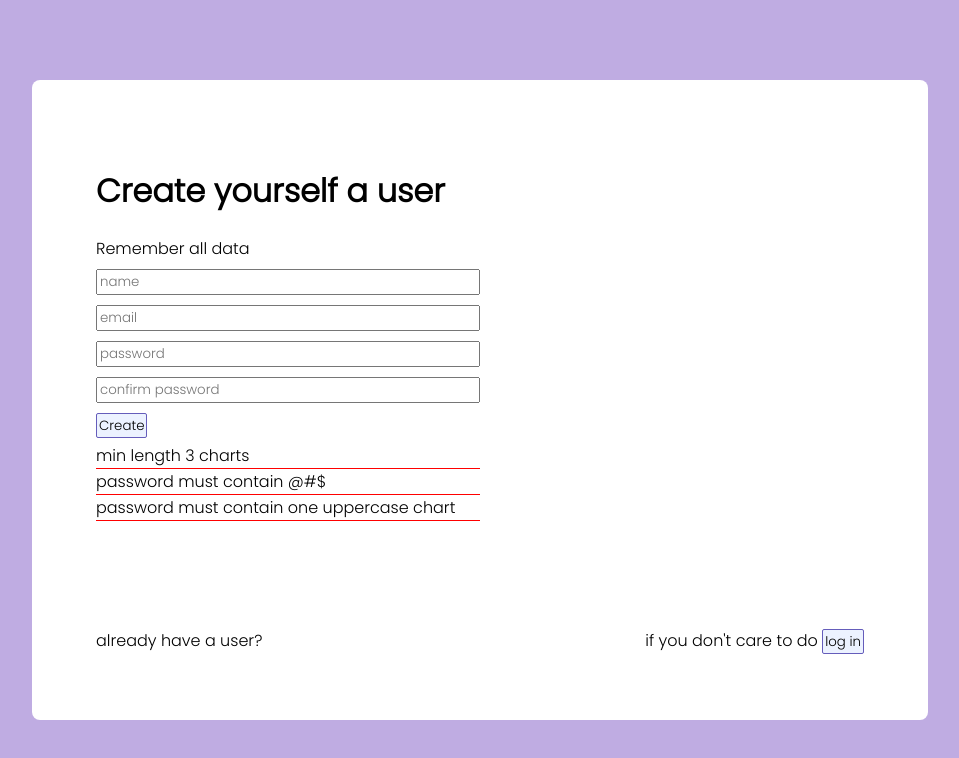
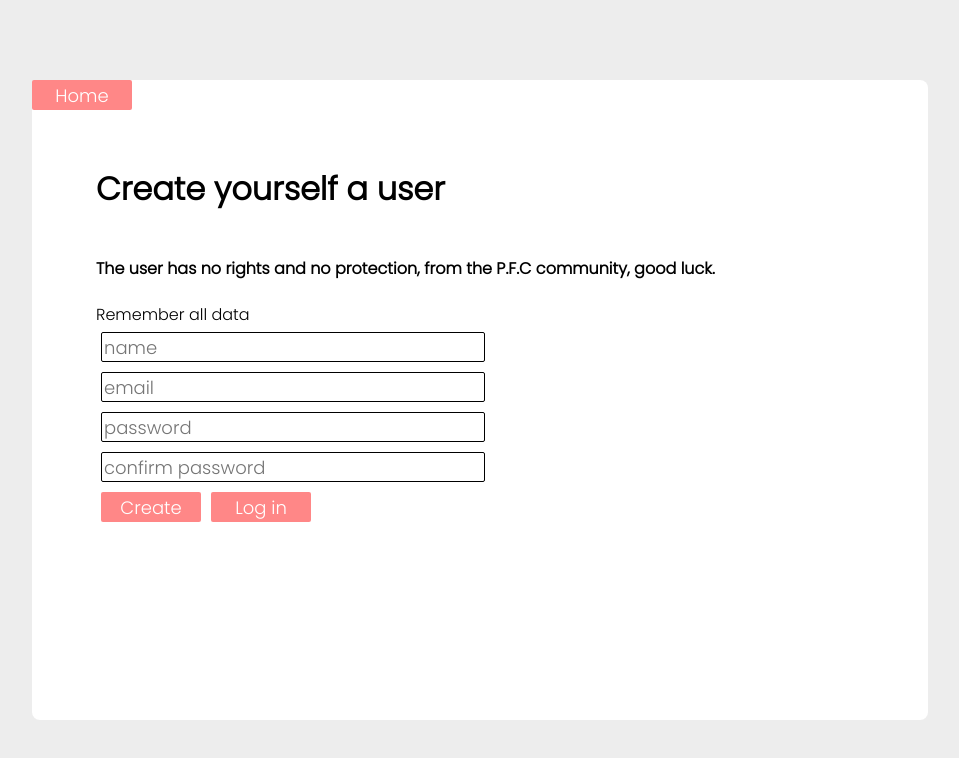
Before and after one commit to RomanKrutarchuk/PFC, a Vue app: page /create in a window 1280 px wide. Shown: the top 758 px of the page, without its empty margins (160-1119 px from the left). Built offline with nearby package versions, Linux system fonts and the light colour scheme.

Commit message:
create styles

```diff
--- a/src/components/CreateFormComponent.vue
+++ b/src/components/CreateFormComponent.vue
@@ -1,37 +1,32 @@
 <template>
   <div class="main">
     <div class="mainCount">
+      <my-return-button @click="$router.push('/')">Home</my-return-button>
       <div class="hero">
         <h1>Create yourself a user</h1>
+        <h4>
+          The user has no rights and no protection, from the P.F.C community,
+          good luck.
+        </h4>
         <span>Remember all data</span>
       </div>
       <div class="body">
         <div class="reg">
-          <input type="text" placeholder="name" v-model="form.name" />
-          <input type="text" placeholder="email" v-model="form.email" />
-          <input type="text" placeholder="password" v-model="form.password" />
-          <input
-            type="text"
-            placeholder="confirm password"
+          <my-input :placeholder="'name'" v-model="form.name" />
+          <my-input :placeholder="'email'" v-model="form.email" />
+          <my-input :placeholder="'password'" v-model="form.password" />
+          <my-input
+            :placeholder="'confirm password'"
             v-model="form.confirmPassword"
           />
-          <button @click="createUser()">Create</button>
-        </div>
-        <div class="standarts">
-          <span class="danger" v-for="standart in registrationStandarts">
-            {{ standart.name }}
-          </span>
+          <div class="regBottom">
+            <my-button @click="createUser()">Create</my-button>
+            <my-button @click="$router.push('/auth')">Log in</my-button>
+          </div>
         </div>
       </div>
       <div id="errors">
         <span v-if="error != ''">Attention: {{ error }}</span>
-      </div>
-      <div class="bottom">
-        <span>already have a user?</span>
-        <div>
-          <span>if you don't care to do </span>
-          <button @click="$router.push('/auth')">log in</button>
-        </div>
       </div>
     </div>
   </div>
@@ -51,11 +46,6 @@
         password: "",
         confirmPassword: "",
       },
-      registrationStandarts: [
-        { name: "min length 3 charts", completed: false },
-        { name: "password must contain @#$", completed: false },
-        { name: "password must contain one uppercase chart", completed: false },
-      ],
     };
   },
   methods: {
@@ -74,7 +64,7 @@
             password: this.form.password,
           };
           await axios
-            .post(URL.api_url+"/users/create", user)
+            .post(URL.api_url + "/users/create", user)
             .then((res) => {
               console.log(`CreateFrom.CreateUser ${user.name}`);
               this.$router.push("/auth");
@@ -96,7 +86,7 @@
 <!-- Add "scoped" attribute to limit CSS to this component only -->
 <style scoped>
 .main {
-  background-color: rgb(191, 172, 226);
+  background-color: rgb(237, 237, 237);
 }
 .mainCount {
   width: 70%;
@@ -107,6 +97,7 @@
   background-color: rgb(255, 255, 255);
   padding: 5%;
   border-radius: 8px;
+  position: relative;
 }
 .hero {
   height: max-content;
@@ -123,16 +114,9 @@
   flex: 1;
   display: flex;
   flex-direction: column;
-  justify-content: space-around;
 }
-.standarts {
-  flex: 1;
+.regBottom {
   display: flex;
-  flex-direction: column;
-}
-.bottom {
-  height: max-content;
-  display: flex;
-  justify-content: space-between;
+  flex-direction: row;
 }
 </style>
--- a/src/templates/MyButton.vue
+++ b/src/templates/MyButton.vue
@@ -22,10 +22,11 @@
 }
 .my-button{
 width: 100px;
-height: 50px;
+height: 30px;
 background-color: rgb(255, 135, 135);
 color: rgb(255, 255, 255);
 font-size: large;
-margin: 0px 5px 0px 5px;
+margin: 5px;
+border-radius: 2px;
 }
 </style>
--- /dev/null
+++ b/src/templates/MyInput.vue
@@ -0,0 +1,29 @@
+<template>
+    <input :placeholder="placeholder" class="my-input">
+</template>
+
+<script>
+export default {
+    name: "my-input",
+    props: {
+        placeholder: {
+            type: String,
+            default: "",
+        }
+    }
+}
+</script>
+<style scoped>
+textarea, input { outline: none; }
+.my-input{
+    width: 100%;
+    height: 30px;
+    color: rgb(0, 0, 0);
+    background-color: white;
+    font-size: large;
+    box-sizing: border-box;
+    border: 1px solid black;
+    border-radius: 2px;
+    margin: 5px;
+}
+</style>
--- /dev/null
+++ b/src/templates/MyReturnButton.vue
@@ -0,0 +1,37 @@
+<template>
+  <button class="my-return-button">
+    <slot></slot>
+  </button>
+</template>
+
+<script>
+export default {
+  name: "my-return-button",
+};
+</script>
+
+<style scoped>
+button {
+  background: none;
+  color: inherit;
+  border: none;
+  padding: 0;
+  font: inherit;
+  cursor: pointer;
+  outline: inherit;
+}
+.my-return-button {
+  width: 100px;
+  height: 30px;
+  background-color: rgb(255, 135, 135);
+  color: rgb(255, 255, 255);
+  font-size: large;
+  margin: none;
+  border-radius: 2px;
+  position: absolute;
+  top: 0;
+  left: 0;
+  justify-content: center;
+  align-items: center;
+}
+</style>
--- a/src/templates/index.js
+++ b/src/templates/index.js
@@ -1,3 +1,4 @@
 import MyButton from "./MyButton.vue";
-
-export default [MyButton];
+import MyInput from "./MyInput.vue";
+import MyReturnButton from "./MyReturnButton.vue";
+export default [MyButton, MyInput, MyReturnButton];
```
